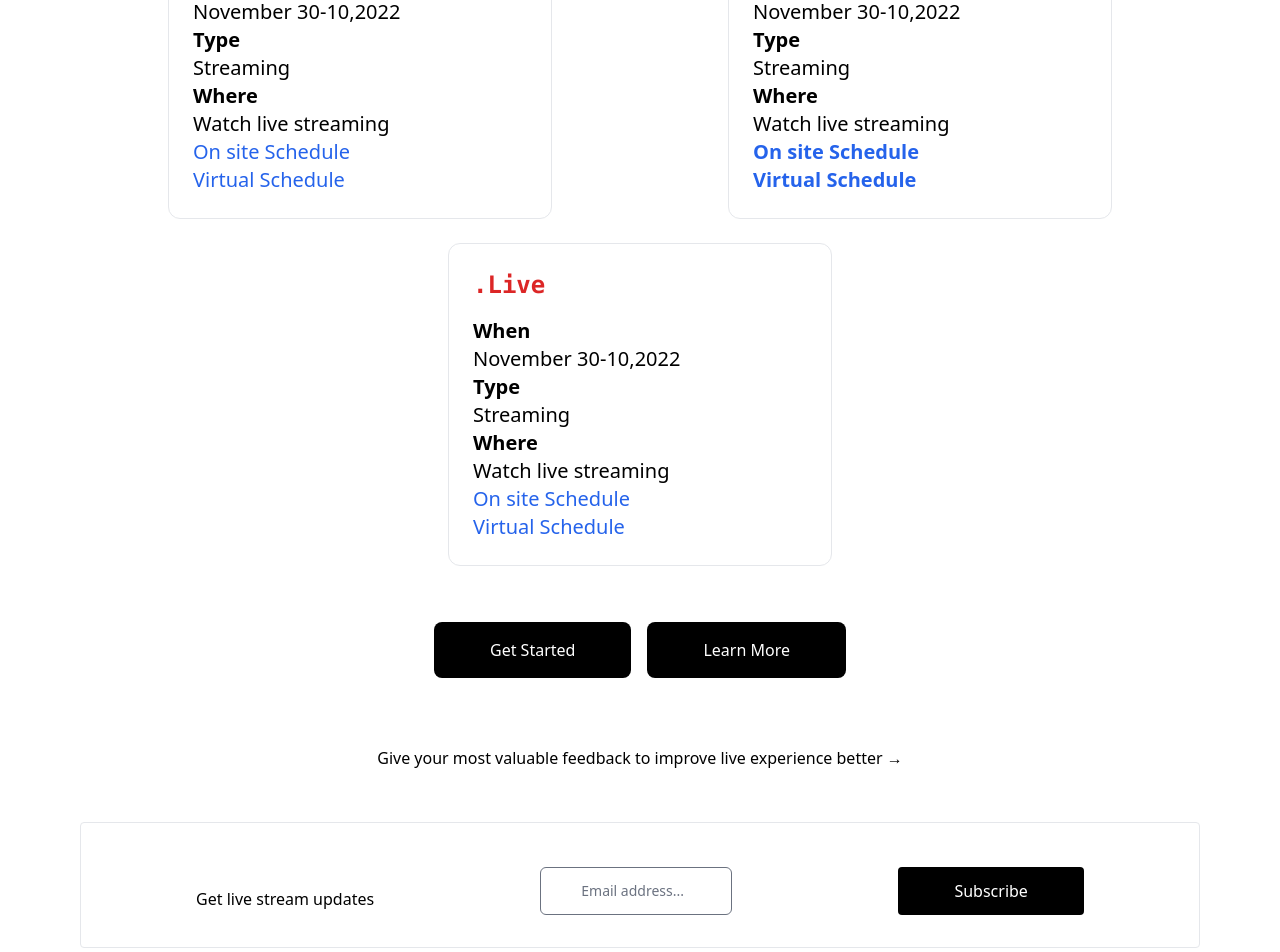
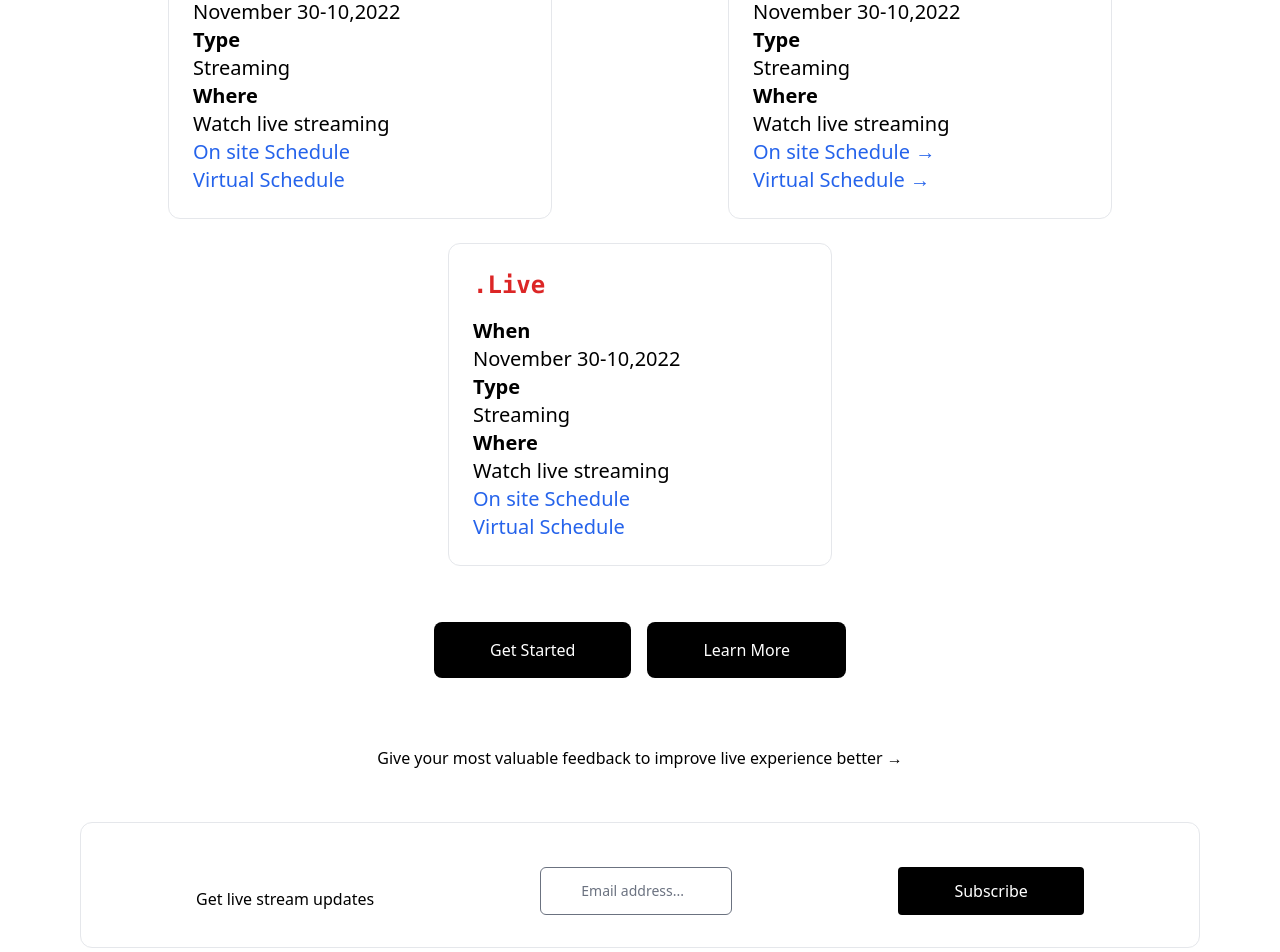
Before and after one commit to Vaibhavmurmu/nextjs13, a Next.js app: page / in a window 1280 px wide. Shown: the part 2640-3592 px from the top of the page. Built offline with nearby package versions, Linux system fonts and the light colour scheme.

Commit message:
committed

```diff
--- a/pages/index.js
+++ b/pages/index.js
@@ -309,7 +309,7 @@ export default function Index() {
               Watch live streaming
               <br />
                 <Link href="/login">
-                <a className='text-blue-600'><b>On site Schedule<br />Virtual Schedule</b></a>
+                <a className='text-blue-600'>On site Schedule &rarr;<br />Virtual Schedule &rarr;</a>
                 </Link>
             </p>
           </a>
@@ -361,7 +361,7 @@ export default function Index() {
           </p>
 
 
-        <div className="mt-8 flex max-w-full flex-wrap item-centre border justify-around bg-shadow-lg sm:w-full p-8 rounded">
+        <div className="mt-8 flex max-w-full flex-wrap item-centre rounded-xl border justify-around bg-shadow-lg sm:w-full p-8 rounded">
           <p className="mt-8 text-1xl text-bold">
             Get live stream updates
           </p>
```
